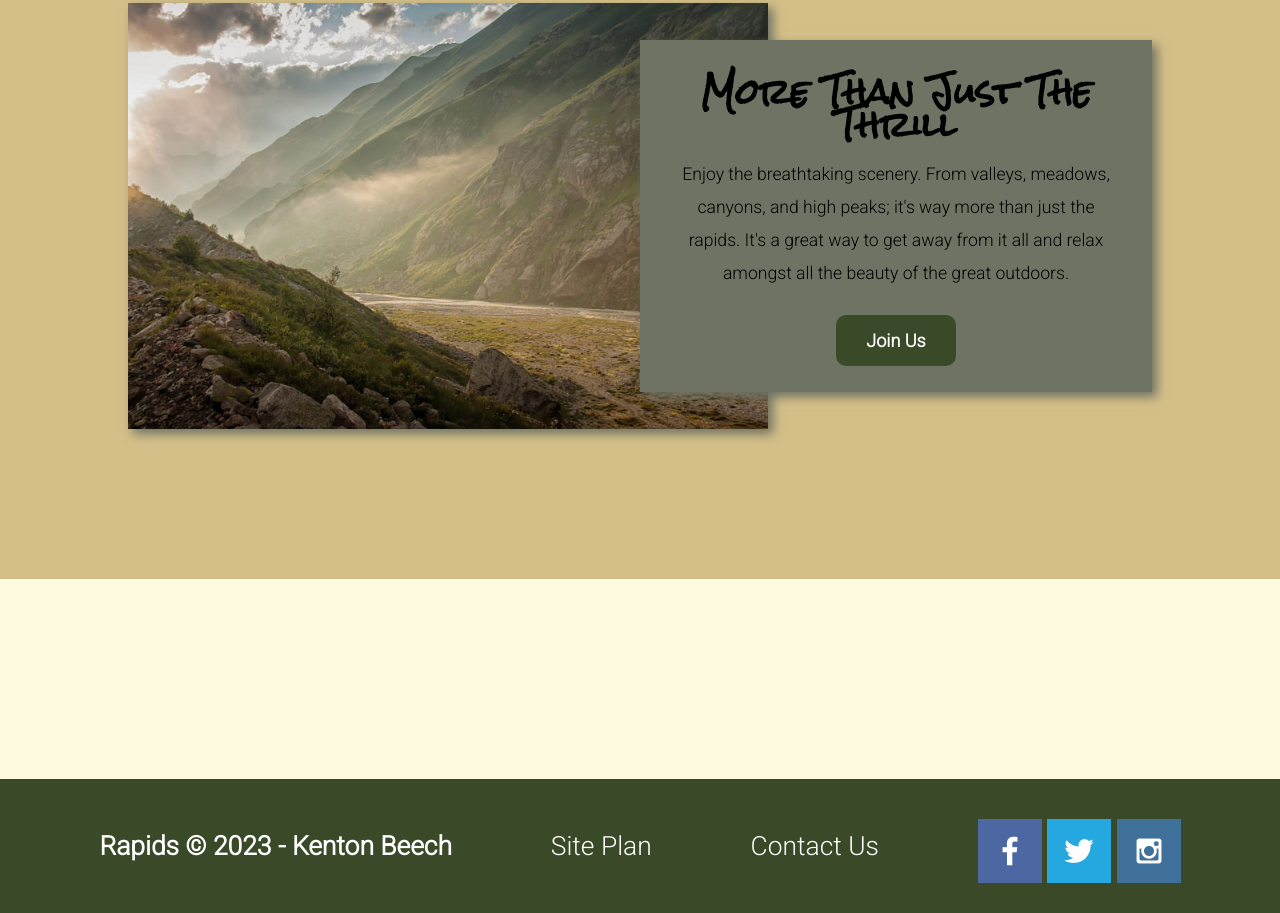
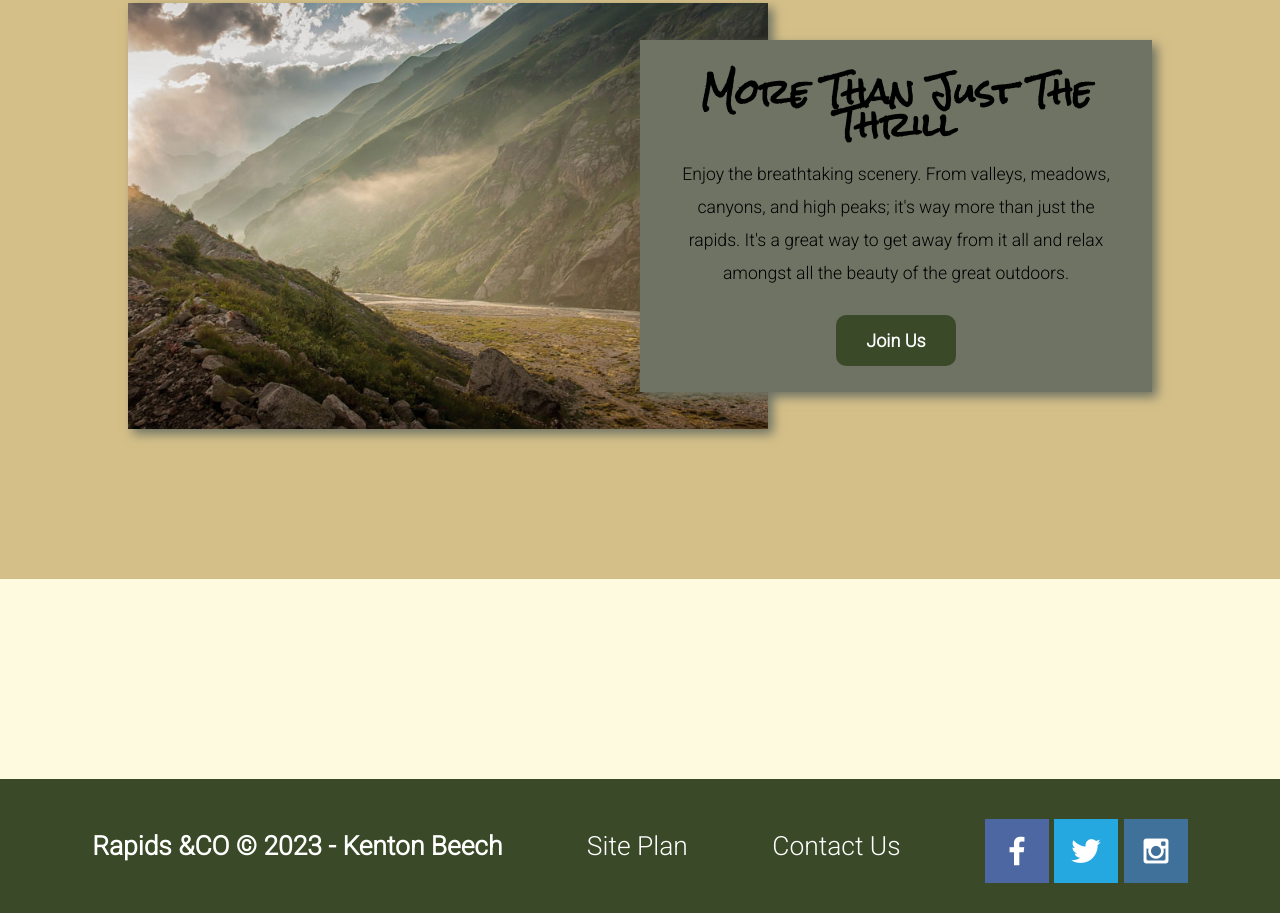
Before and after one commit to kentonbeech/wdd130, a plain HTML site: page wwr/index.html in a window 1280 px wide. Shown: the part 1794-2707 px from the top of the page. Drawn offline with Linux system fonts and the light colour scheme.

```diff
--- a/wwr/index.html
+++ b/wwr/index.html
@@ -61,7 +61,7 @@
             </section>
         </main>
         <footer>
-            <p><b>Rapids &copy; 2023 - <a class="Kenton" href="https://www.facebook.com/kenton.beech.7/" target="_blank">Kenton Beech</a></b></p>
+            <p><b>Rapids &CO &copy; 2023 - <a class="Kenton" href="https://www.facebook.com/kenton.beech.7/" target="_blank">Kenton Beech</a></b></p>
             <p><a href="site-plan-rafting.html">Site Plan</a></p>
             <p><a href="contactus.html">Contact Us</a></p>
             <div class="social">
```
